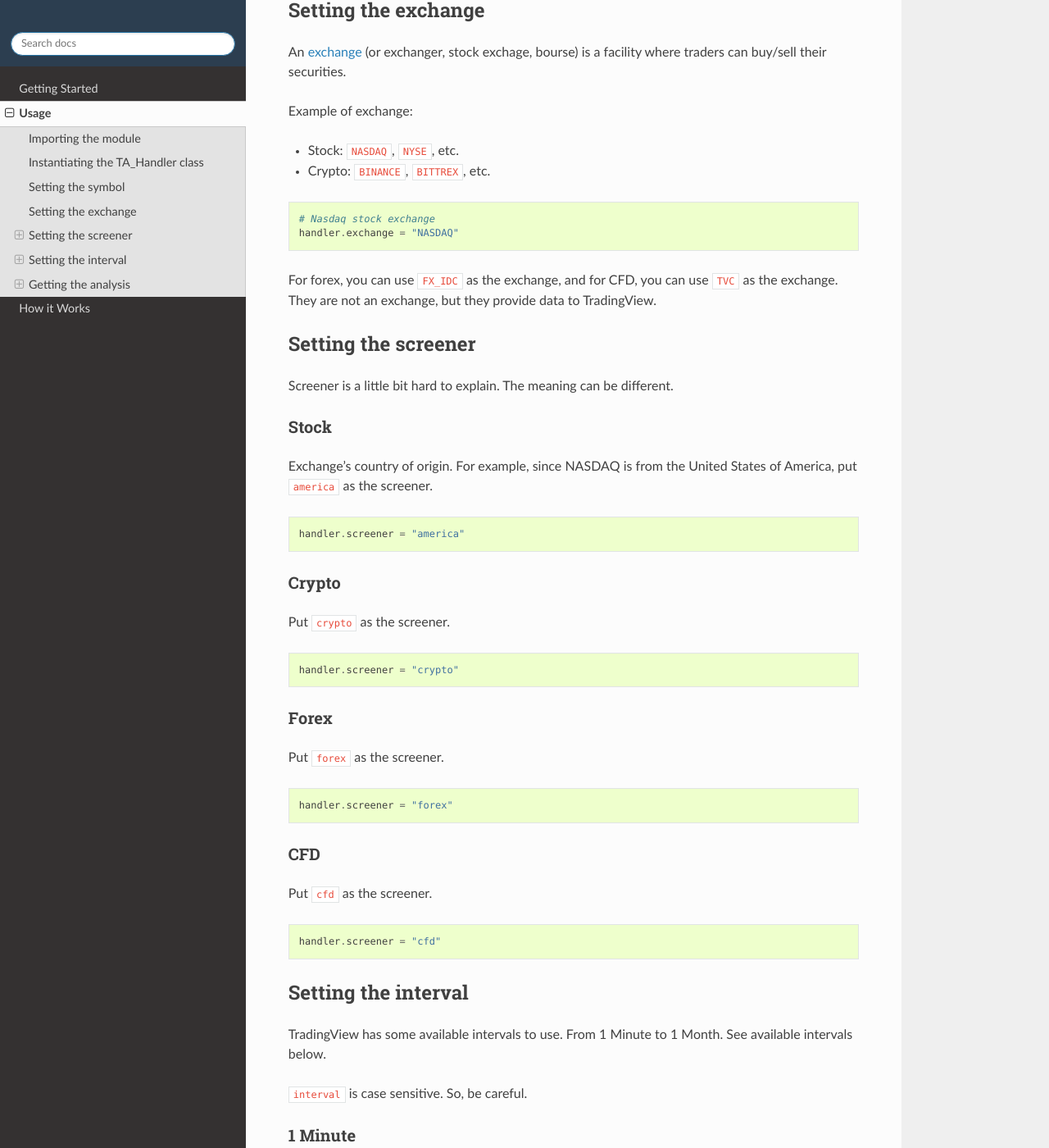
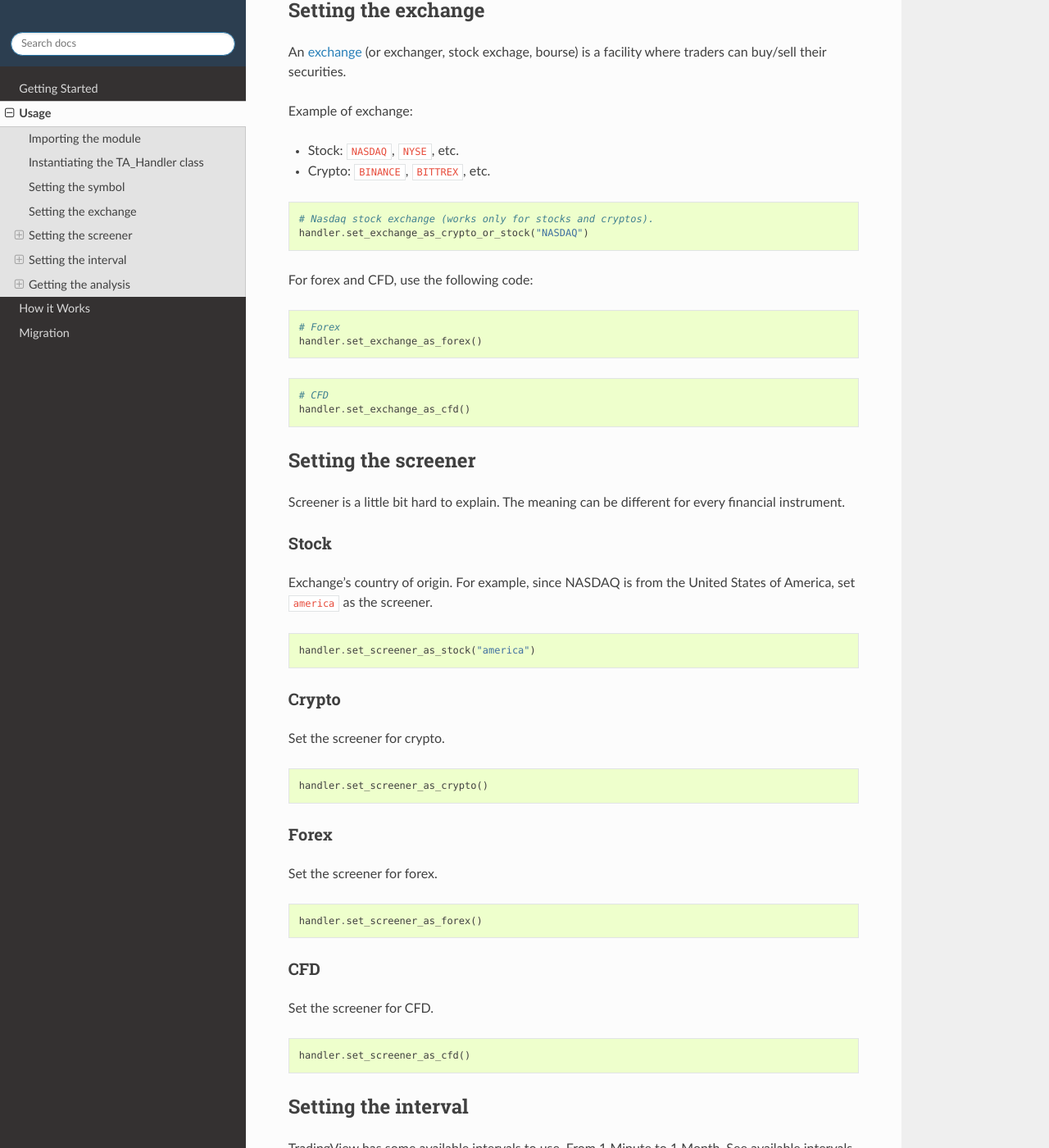
Before and after one commit to AnalyzerREST/python-tradingview-ta, a Sphinx documentation site: the page built from docs/usage.md, in a window 1280 px wide and 1400 px high, scrolled down 932 px. Shown: the whole window at 82% size. Built offline with Sphinx 7.4.7 and the Read the Docs theme 2.0.0, drawn with Linux system fonts in a browser that asks for light colours; some of the changed text lies outside the part shown.

Commit message:
Documentation for v3.1.0

````diff
--- a/docs/usage.md
+++ b/docs/usage.md
@@ -16,17 +16,17 @@ handler = TA_Handler()
 [Symbol](https://en.wikipedia.org/wiki/Ticker_symbol) (or ticker symbol) is an abbreviation of a stock or currency.
 ```python
 # Tesla's stock
-handler.symbol = "TSLA"
+handler.set_symbol_as("TSLA")
 ```
 Another example:
 ```python
 # Bitcoin/USD Tether pair
-handler.symbol = "BTCUSDT"
+handler.set_symbol_as("BTCUSDT")
 ```
 Another example:
 ```python
 # USD/EUR pair
-handler.symbol = "USDEUR"
+handler.set_symbol_as("USDEUR")
 ```
 
 ## Setting the exchange
@@ -37,83 +37,91 @@ Example of exchange:
 * Crypto: `BINANCE`, `BITTREX`, etc.
 
 ```python
-# Nasdaq stock exchange
-handler.exchange = "NASDAQ"
+# Nasdaq stock exchange (works only for stocks and cryptos).
+handler.set_exchange_as_crypto_or_stock("NASDAQ")
 ```
 
-For forex, you can use `FX_IDC` as the exchange, and for CFD, you can use `TVC` as the exchange. They are not an exchange, but they provide data to TradingView.
+For forex and CFD, use the following code:
+
+```python
+# Forex
+handler.set_exchange_as_forex()
+```
+
+```python
+# CFD
+handler.set_exchange_as_cfd()
+```
 
 ## Setting the screener
-Screener is a little bit hard to explain. The meaning can be different.
+Screener is a little bit hard to explain. The meaning can be different for every financial instrument.
 
 ### Stock
 Exchange's country of origin.
-For example, since NASDAQ is from the United States of America, put `america` as the screener.
+For example, since NASDAQ is from the United States of America, set `america` as the screener.
 ```python
-handler.screener = "america"
+handler.set_screener_as_stock("america")
 ```
 
 ### Crypto
-Put `crypto` as the screener.
+Set the screener for crypto.
 ```python
-handler.screener = "crypto"
+handler.set_screener_as_crypto()
 ```
 
 ### Forex
-Put `forex` as the screener.
+Set the screener for forex.
 ```python
-handler.screener = "forex"
+handler.set_screener_as_forex()
 ```
 
 ### CFD
-Put `cfd` as the screener.
+Set the screener for CFD.
 ```python
-handler.screener = "cfd"
+handler.set_screener_as_cfd()
 ```
 
 ## Setting the interval
 TradingView has some available intervals to use. From 1 Minute to 1 Month. See available intervals below.
 
-`interval` is case sensitive. So, be careful.
-
 ### 1 Minute
 ```python
-handler.interval = "1m"
+handler.set_interval_as(Interval.INTERVAL_1_MINUTE)
 ```
 
 ### 5 Minutes
 ```python
-handler.interval = "5m"
+handler.set_interval_as(Interval.INTERVAL_5_MINUTES)
 ```
 
 ### 15 Minutes
 ```python
-handler.interval = "15m"
+handler.set_interval_as(Interval.INTERVAL_15_MINUTES)
 ```
 
 ### 1 Hour
 ```python
-handler.interval = "1h"
+handler.set_interval_as(Interval.INTERVAL_1_HOUR)
 ```
 
 ### 4 Hours
 ```python
-handler.interval = "4h"
+handler.set_interval_as(Interval.INTERVAL_4_HOURS)
 ```
 
 ### 1 Day (Default)
 ```python
-handler.interval = "1d"
+handler.set_interval_as(Interval.INTERVAL_1_DAY)
 ```
 
 ### 1 Week
 ```python
-handler.interval = "1W"
+handler.set_interval_as(Interval.INTERVAL_1_WEEK)
 ```
 
 ### 1 Month
 ```python
-handler.interval = "1M"
+handler.set_interval_as(Interval.INTERVAL_1_MONTH)
 ```
 
 ## Getting the analysis
````
Also changed, not shown: other parts of docs/usage.md (+1 -1 lines), README.md (+11 -11 lines), docs/index.md (+1 -0 lines), docs/migration.md (added, +84 -0 lines), docs/overview.md (+5 -5 lines).
